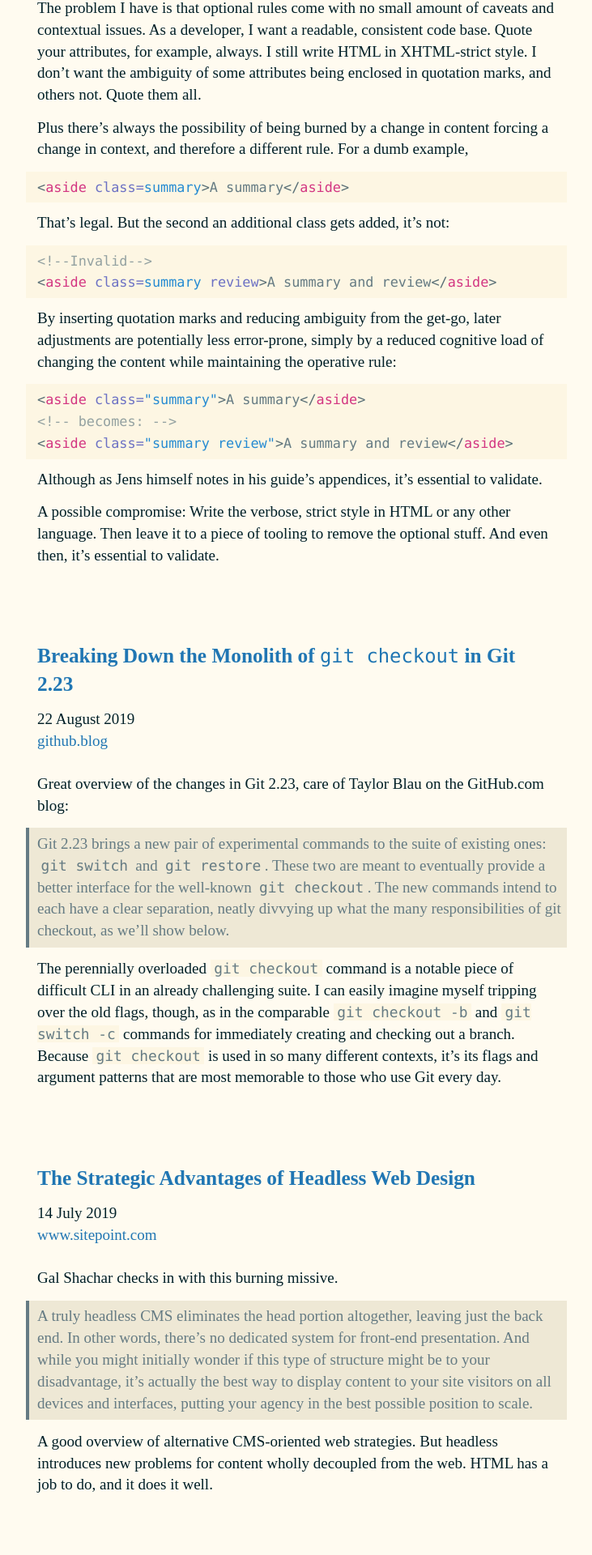
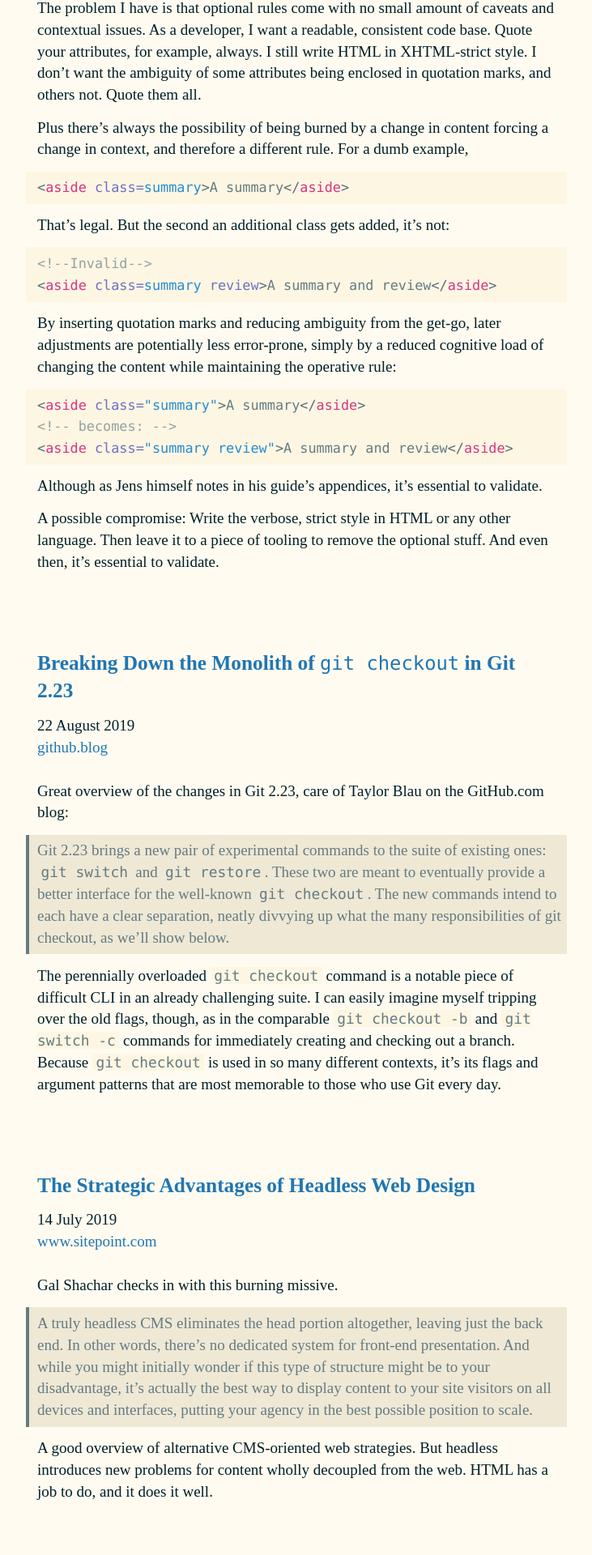
Before and after one commit to karlstolley/stolley.dev, a Jekyll site: the page built from index.md, in a window 1280 px wide. Shown: the part 459-2379 px from the top of the page at 81% size, without its empty margins (210-941 px from the left). Built offline with Jekyll 4.4.1, drawn with Linux system fonts in a browser that asks for light colours; some web fonts are replaced.

Commit message:
Complete relative-unit conversion on code examples

```diff
--- a/assets/css/screen.css
+++ b/assets/css/screen.css
@@ -269,8 +269,8 @@ pre {
   padding: 0 0.25em 0 0.25em; /* 4px */
 }
 pre {
-  margin: 0 -14px 12px -14px;
-  padding: 6px 4px 6px 14px;
+  margin: 0 -14px 0.75em /* 12px */ -14px;
+  padding: 0.375em /* 6px */ 4px 0.375em /* 6px */ 14px;
 }
 blockquote code {
   background: inherit;
```
